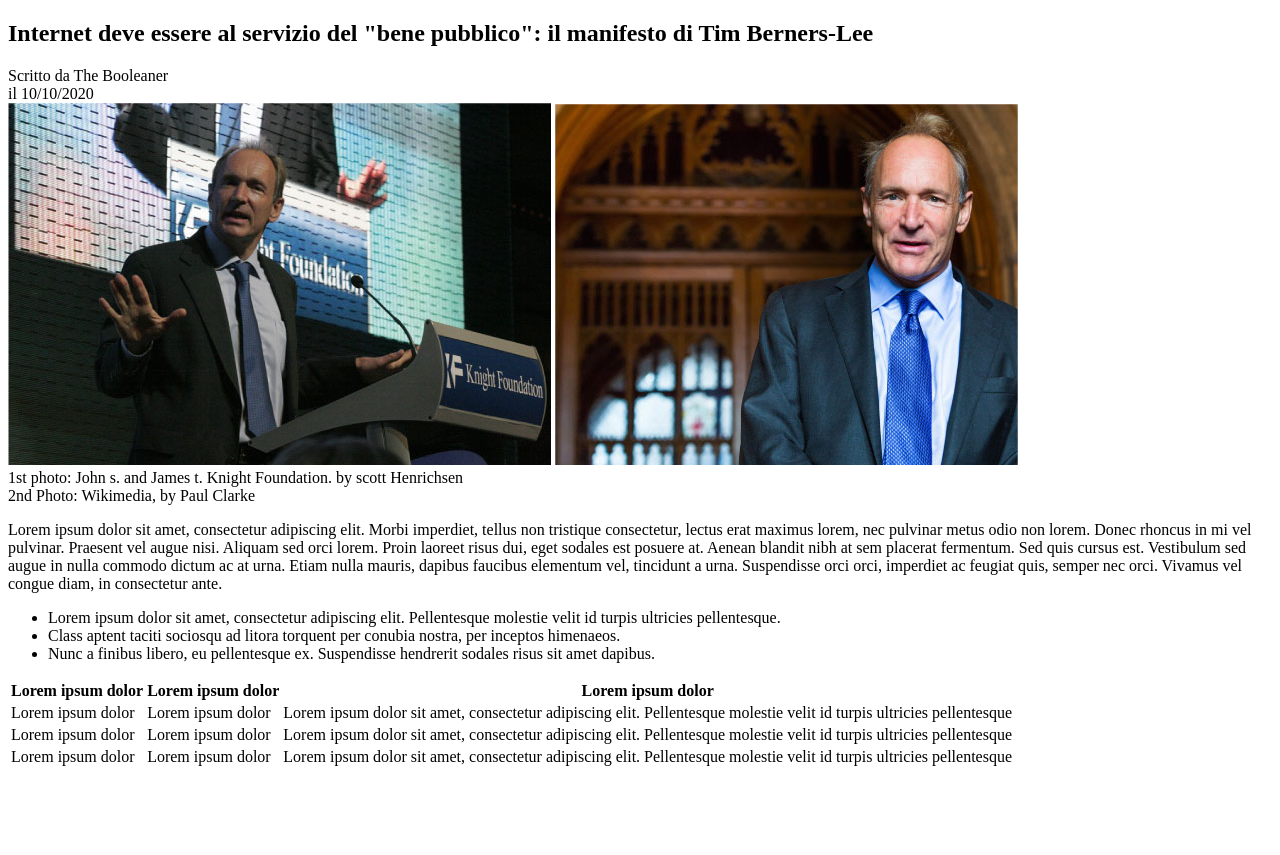
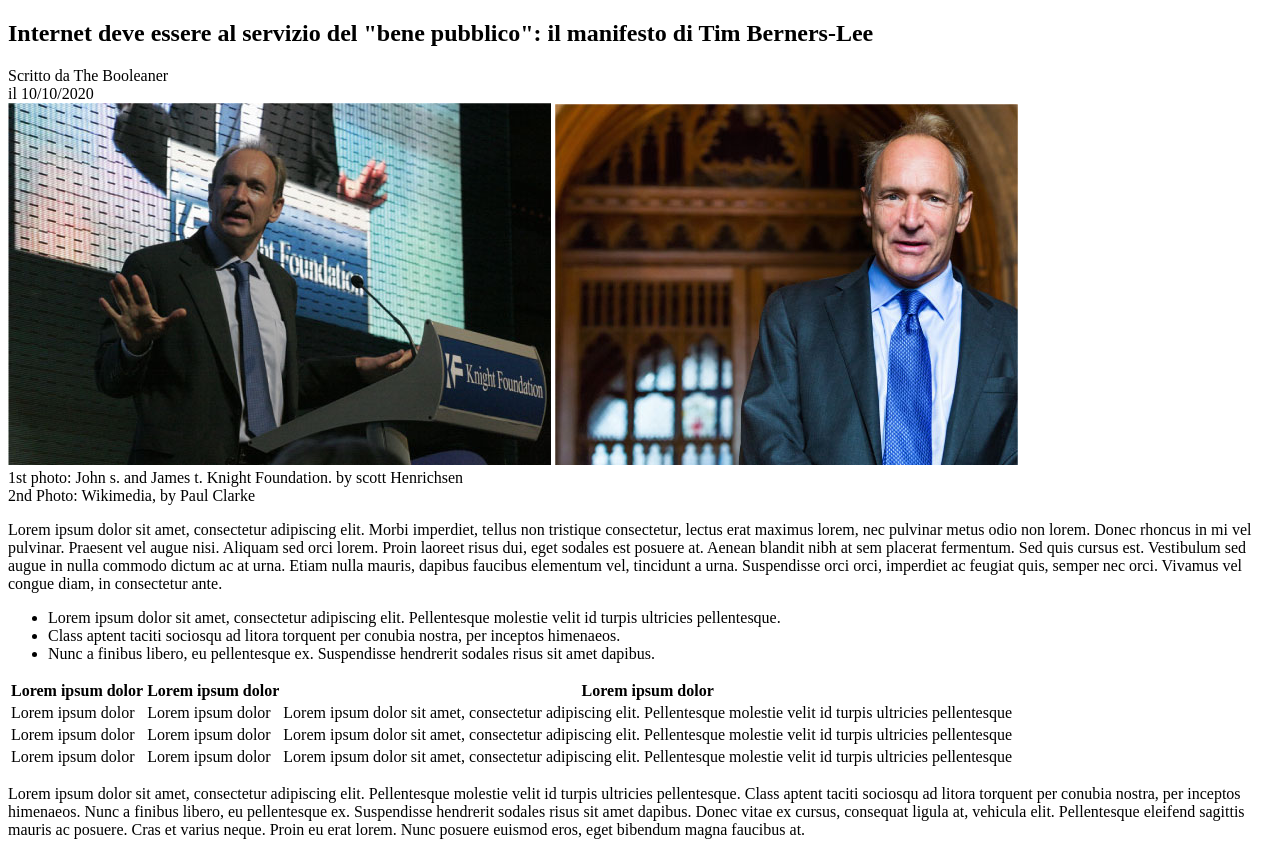
Before and after one commit to Roberto-Larivera/html-css-booleaner, a plain HTML site: page index.html in a window 1280 px wide. Before the commit the page ends 800 px from the top, so only its background shows below. Drawn offline with Linux system fonts and the light colour scheme.

Commit message:
mod index.html principale; qs finalizzato scheletro

```diff
--- a/index.html
+++ b/index.html
@@ -128,7 +128,11 @@
                 </table>
             </section>
             <!-- Fine_Quarta section con Tabella -->
-
+            <section>
+                <p>
+                    Lorem ipsum dolor sit amet, consectetur adipiscing elit. Pellentesque molestie velit id turpis ultricies pellentesque. Class aptent taciti sociosqu ad litora torquent per conubia nostra, per inceptos himenaeos. Nunc a finibus libero, eu pellentesque ex. Suspendisse hendrerit sodales risus sit amet dapibus. Donec vitae ex cursus, consequat ligula at, vehicula elit. Pellentesque eleifend sagittis mauris ac posuere. Cras et varius neque. Proin eu erat lorem. Nunc posuere euismod eros, eget bibendum magna faucibus at.
+                </p>
+            </section>
         </main>
         <!-- Inizio main -->
     </body>
```
